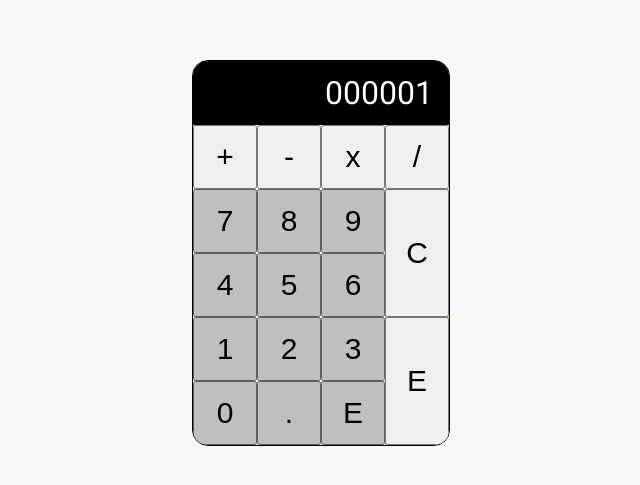
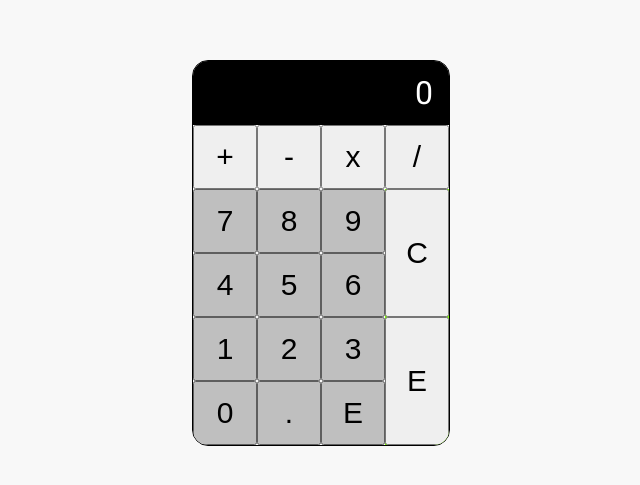
Before and after one commit to kortkamp/rpn-calc, a React (Create React App) app: page / in a window 1280 px wide. Shown: the part 147-632 px from the top of the page, without its empty margins (319-959 px from the left). Built offline with nearby package versions, Linux system fonts and the light colour scheme.

Commit message:
feat: display calc buffer

```diff
--- a/src/App.tsx
+++ b/src/App.tsx
@@ -1,14 +1,31 @@
-import {Display } from './components/Display'
+import { useState } from 'react';
+import { Display } from './components/Display'
 import { Keyboard } from './components/Keyboard'
 
 import './styles/calc.scss'
 
 function App() {
+
+
+  const [buffer, setBuffer] = useState<string>('0');
+
+  const stack = [0,0,0,0];
+
+  function enterDigit(digit:string){
+    console.log(digit);
+    if(buffer.length <= 11)
+      setBuffer(buffer + digit);
+  }
+
+  function executeOperation(operation:string){
+
+  }
+
   return (
     <div className='calc'>
 
-      <Display />
-      <Keyboard />
+      <Display value = {buffer} />
+      <Keyboard digitCallback = {enterDigit} operationCallback= {executeOperation} />
 
     </div>
   );
--- a/src/components/Display.tsx
+++ b/src/components/Display.tsx
@@ -1,11 +1,16 @@
 import '../styles/display.scss'
 
-export function Display(){
+type DisplayProps = {
+  value:string
+}
+
+export function Display(props:DisplayProps){
+
 
 
   return(
     <div className='calc-display'>
-      000001
+      {props.value}
     </div>
   )
 }
--- a/src/components/Keyboard.tsx
+++ b/src/components/Keyboard.tsx
@@ -3,39 +3,35 @@ import { Key } from "./Key"
 
 import '../styles/keyboard.scss'
 
-export function Keyboard(){
+type KeyboardProps = {
+  digitCallback: (digit:string)=> void,
+  operationCallback: (operation:string)=> void
+}
+
+
+export function Keyboard( props:KeyboardProps ){
 
   function handleDigit(keyName:string){
-    console.log(keyName)
+    props.digitCallback(keyName)
   }
 
   function handleOperation(){
 
   }
 
-
-
   return(
     <div className= 'keyboard-calc'>
-
       <div className='operation-keyboard'>
         <Key label='+' keyFunction={handleOperation} />
         <Key label='-' keyFunction={handleOperation} />
         <Key label='x' keyFunction={handleOperation} />
         <Key label='/' keyFunction={handleOperation} />
       </div>
-
       <DigitKeyboard handleDigit = {handleDigit} />
-
-
       <div className='data-keyboard'>
         <Key label='C' keyFunction={handleOperation} />
         <Key label='E' keyFunction={handleOperation} />
-
-
-
       </div>
-
     </div>
   )
 }
```
